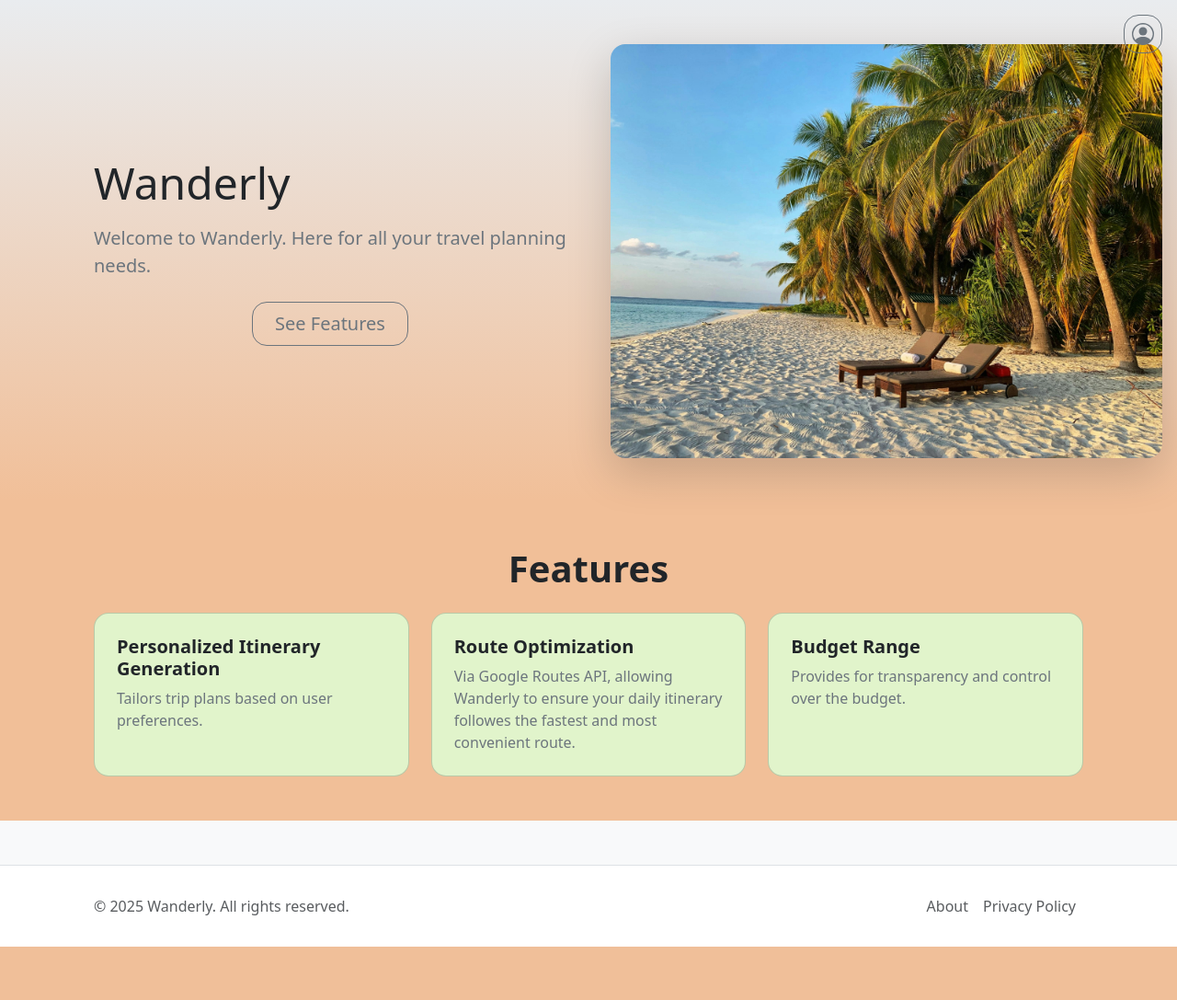
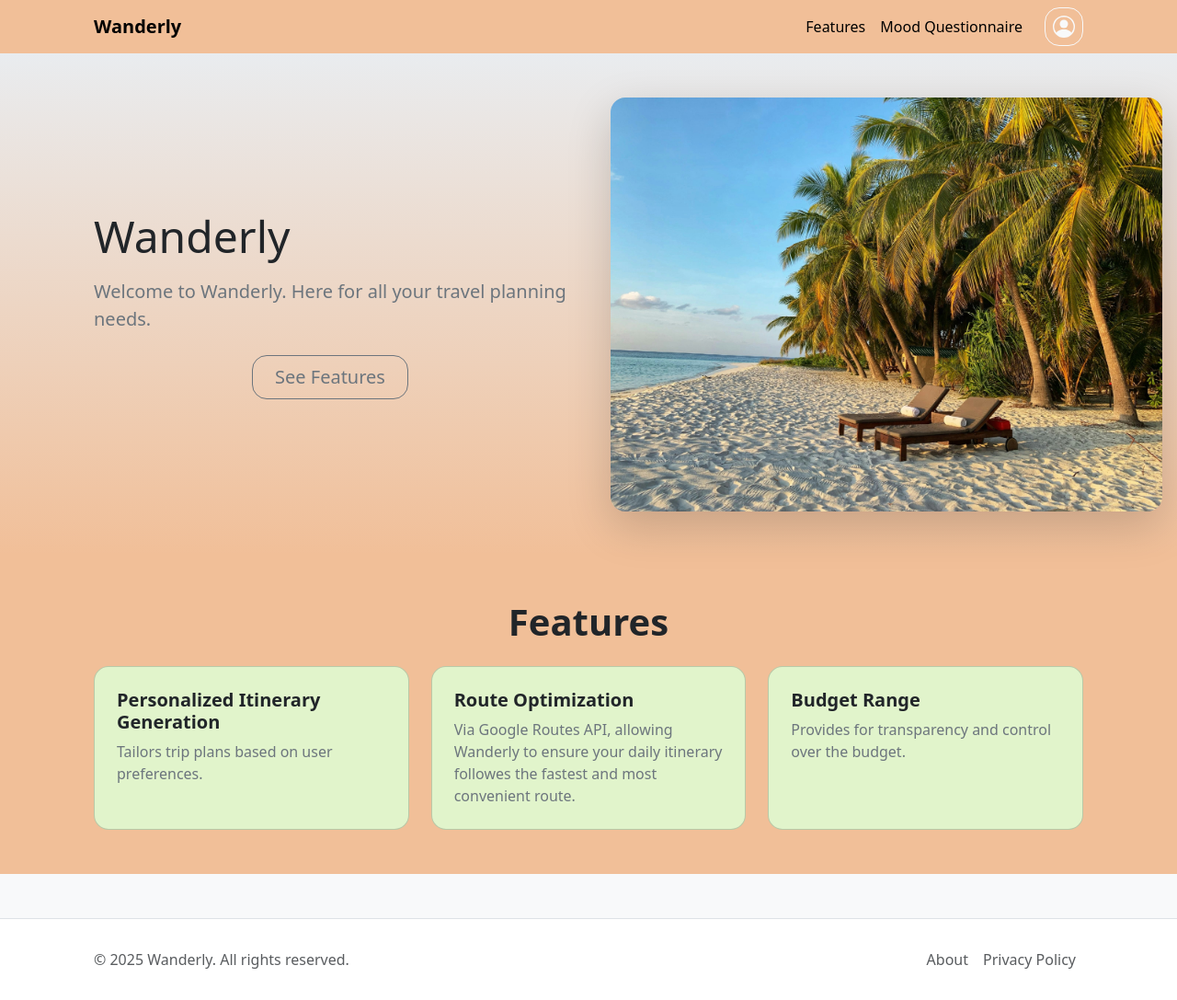
Before and after one commit to UCCS-CS4300-5300/Team-6-Fall-2025-Sec-1, a Django app: page / in a window 1280 px wide. Shown: the whole page at 92% size. Before the commit the page ends 1029 px from the top, so only its background shows below. Run offline with Django 4.2, Linux system fonts and the light colour scheme.

Commit message:
addedLinkToHomePage

```diff
--- a/Wanderly/home/templates/index.html
+++ b/Wanderly/home/templates/index.html
@@ -12,10 +12,26 @@
         <link rel="stylesheet" href="{% static 'styles.css' %}">
     </head>
     <body class="bg-light">
-        <div class="position-fixed top-0 end-0 p-3">
-            <div class="dropdown">
+        <!-- Navigation Bar -->
+        <nav class="navbar navbar-expand-lg navbar-dark sticky-top" style="background: linear-gradient(135deg, #F1BF98 0%, #F1BF98 100%);">
+            <div class="container">
+                <a class="navbar-brand fw-bold text-black" href="/">Wanderly</a>
+                <button class="navbar-toggler" type="button" data-bs-toggle="collapse" data-bs-target="#navbarNav" aria-controls="navbarNav" aria-expanded="false" aria-label="Toggle navigation">
+                    <span class="navbar-toggler-icon"></span>
+                </button>
+                <div class="collapse navbar-collapse" id="navbarNav">
+                    <ul class="navbar-nav ms-auto">
+                        <li class="nav-item">
+                            <a class="nav-link text-black" href="/#features">Features</a>
+                        </li>
+                        <li class="nav-item">
+                            <a class="nav-link text-black" href="/mood/">Mood Questionnaire</a>
+                        </li>
+                    </ul>
+                </div>
+                <div class="dropdown ms-3">
                     <button
-                    class="btn btn-outline-secondary rounded-circle p-2 d-flex align-items-center justify-content-center"
+                        class="btn btn-outline-light rounded-circle p-2 d-flex align-items-center justify-content-center"
                         type="button"
                         id="userMenuButton"
                         data-bs-toggle="dropdown"
@@ -32,6 +48,7 @@
                     </ul>
                 </div>
             </div>
+        </nav>
 
         <header class="info-section">
             <div class="container py-5">
```
Lines whose indentation alone changed are shown as unchanged.
